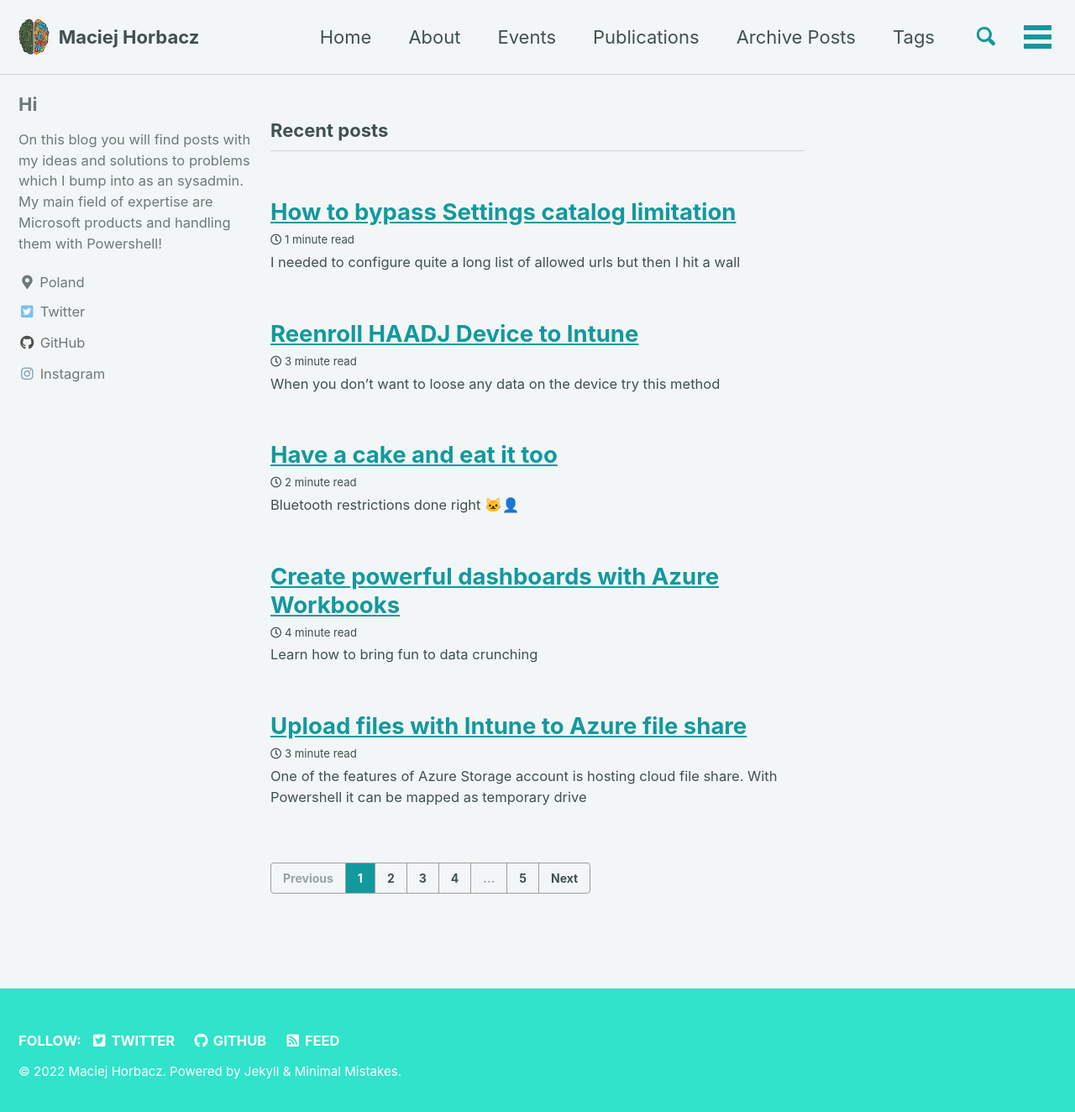
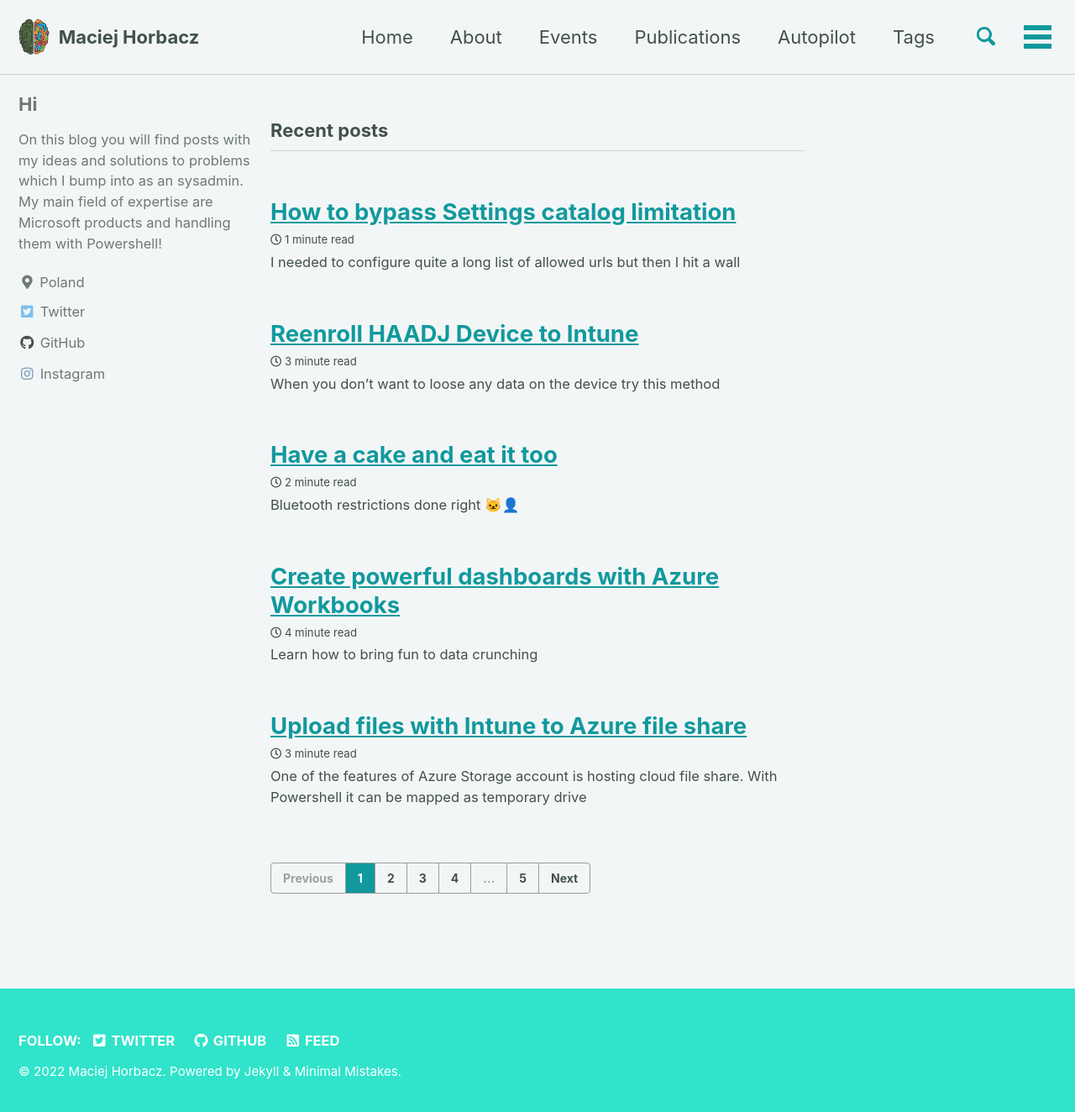
Before and after one commit to UniverseCitiz3n/UniverseCitiz3n.github.io, a Jekyll site: the page built from index.html, in a window 1280 px wide and 1332 px high. Shown: the top 1324 px of the window at 84% size. Built offline with Jekyll 4.4.1, drawn with Linux system fonts in a browser that asks for light colours; cached includes are drawn as plain includes; the list of posts is cut into pages by our own code.

Commit message:
💄 menu bar update

```diff
--- a/_config.yml
+++ b/_config.yml
@@ -300,3 +300,11 @@
       layout: single
       classes: wide
       author_profile: false
+  # _autopilot
+  - scope:
+      path: ""
+      type: autopilot
+    values:
+      layout: single
+      author_profile: false
+      share: true
--- a/_data/navigation.yml
+++ b/_data/navigation.yml
@@ -8,9 +8,11 @@
     url: /events/
   - title: "Publications"
     url: "https://leanpub.com/psconfbook3/"
-  - title: "Archive Posts"
-    url: /year-archive/
+  - title: "Autopilot"
+    url: /autopilot/
   - title: "Tags"
     url: /tags/
   - title: "Categories"
     url: /categories/
+  - title: "Terms & Conditions"
+    url: /terms/
```
Also changed, not shown: _pages/publications.md (deleted).
